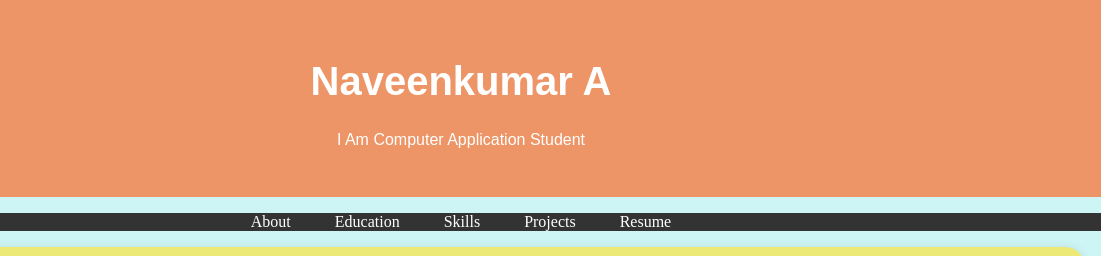
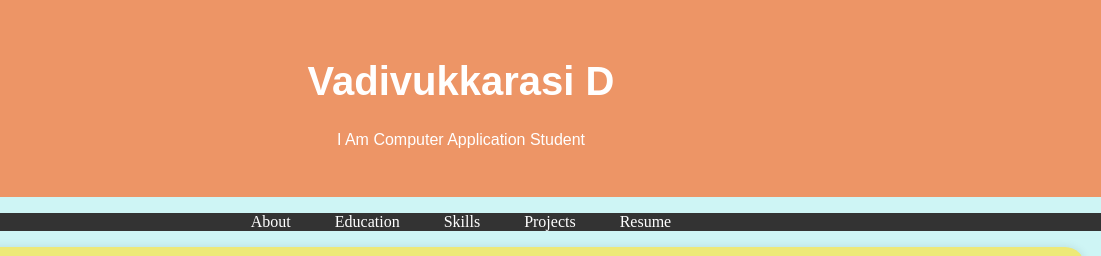
Before and after one commit to vadivu2006/porfolio3, a plain HTML site: page index.html in a window 1280 px wide. Shown: the top 256 px of the page, 179-1280 px from the left. Drawn offline with Linux system fonts and the light colour scheme.

Commit message:
Update index.html

```diff
--- a/index.html
+++ b/index.html
@@ -97,7 +97,7 @@
       <div class="header-content">
         <!-- Add your profile picture here -->
         <img src="IMG_20250315_121948 (1).jpg" class="profile-picture" />
-        <h1>Naveenkumar A</h1>
+        <h1>Vadivukkarasi D</h1>
         <p>I Am Computer Application Student</p>
       </div>
     </header>
```
